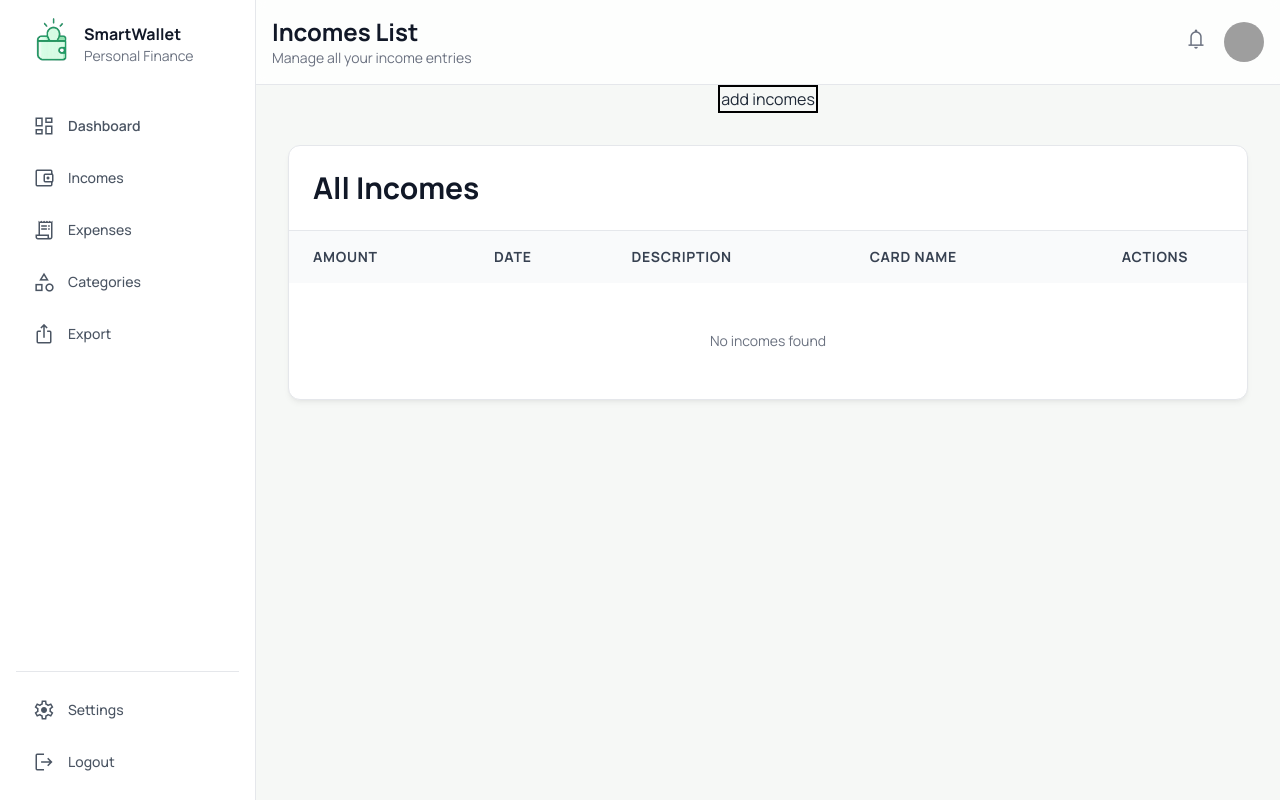
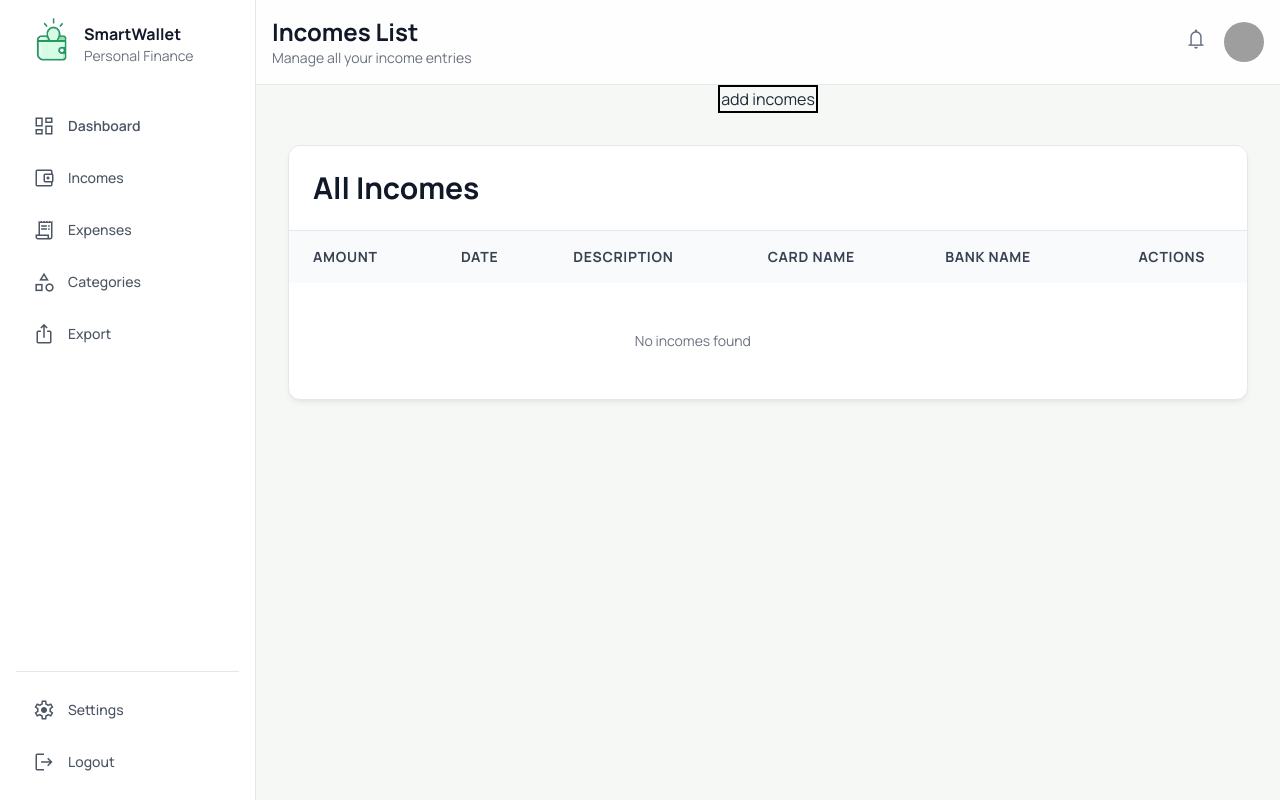
Before and after one commit to jerymy-k/Smart-Wallet-V2, a PHP site: page /incomes.php in a window 1280 px wide. Run offline with PHP 8.4, Linux system fonts and the light colour scheme; the visitor is signed in with stand-in values (Sample User, id 1); data comes from the database, SQL or seed files in the repository; tables that the repository leaves empty hold one stand-in row (values such as "Sample post"); some libraries are stand-ins or nearby versions; grey boxes are pictures that could not be loaded.

Commit message:
add incomes to a specifiy card

```diff
--- a/add_card.php
+++ b/add_card.php
@@ -1,4 +1,7 @@
 <?php
+ini_set('display_errors', 1);
+ini_set('display_startup_errors', 1);
+error_reporting(E_ALL);
     require_once('config.php');
     session_start();
     if($_SERVER['REQUEST_METHOD'] == 'POST'){
@@ -6,12 +9,13 @@
             $id = $_SESSION['id'];
             $card_name = $_POST['card_name'];
             $bank_name = $_POST['bank_name'];
+            echo $bank_name;
             $initial_balance = $_POST['initial_balance'];
             $stmt = $conn->prepare("INSERT INTO cards(user_id,card_name,bank_name,initial_balance,balance) VALUES (? , ? , ? , ? , ?)");
             $stmt->bind_param("issdd", $id, $card_name, $bank_name, $initial_balance , $initial_balance );
             $stmt->execute();
             $stmt->close();
-            header("Location: cards.php");
+            // header("Location: cards.php");
         }
     }
 ?>
--- a/cards.php
+++ b/cards.php
@@ -22,7 +22,7 @@
 
             <div class="form-group">
                 <label>Banque *</label>
-                <select name="card_name" required>
+                <select name="bank_name" required>
                     <option value="">Choisir une banque</option>
                     <option value="Attijariwafa Bank">Attijariwafa Bank</option>
                     <option value="Banque Populaire">Banque Populaire</option>
--- a/incomes.php
+++ b/incomes.php
@@ -14,7 +14,7 @@ $bank_name = $conn->prepare("SELECT id ,bank_name FROM cards WHERE user_id = ?")
 $bank_name->bind_param("i", $id);
 $bank_name->execute();
 $bank_name = $bank_name->get_result();
-$incomes = $conn->prepare("SELECT i.id , i.montant ,  i.laDate ,i.descri , c.card_name FROM incomes i LEFT JOIN cards c ON i.card_id = c.id WHERE i.user_id = ?;");
+$incomes = $conn->prepare("SELECT i.id , i.montant ,  i.laDate ,i.descri , c.card_name , c.bank_name FROM incomes i LEFT JOIN cards c ON i.card_id = c.id WHERE i.user_id = ?;");
 $incomes->bind_param("i", $id);
 $incomes->execute();
 $incomes = $incomes->get_result();
@@ -173,6 +173,7 @@ $incomes = $incomes->get_result();
                                     <th class="px-6 py-4">Date</th>
                                     <th class="px-6 py-4">Description</th>
                                     <th class="px-6 py-4">card name</th>
+                                    <th class="px-6 py-4">bank name</th>
                                     <th class="px-6 py-4 text-center">Actions</th>
                                 </tr>
                             </thead>
@@ -185,6 +186,7 @@ $incomes = $incomes->get_result();
                                             <td class='px-6 py-4'>" . date("d M Y", strtotime($row['laDate'])) . "</td>
                                             <td class='px-6 py-4 max-w-xs truncate'>{$row['descri']}</td>
                                             <td class='px-6 py-4 max-w-xs truncate'>{$row['card_name']}</td>
+                                            <td class='px-6 py-4 max-w-xs truncate'>{$row['bank_name']}</td>
                                             <td class='px-6 py-4 text-center'>
                                                 <div class='flex justify-center gap-3'>
                                                     <a href='form_incomes_edit.php?id={$row['id']}' class='inline-flex items-center gap-1 px-4 py-2 bg-orange-500 hover:bg-orange-600 text-white text-sm font-medium rounded-lg transition'>
@@ -200,7 +202,6 @@ $incomes = $incomes->get_result();
                                 } else {
                                     echo "<tr><td colspan='5' class='px-6 py-12 text-center text-gray-500 dark:text-gray-400'>No incomes found</td></tr>";
                                 }
-                                // $conn->query('hna kanktbo sql ')
                                 ?>
                             </tbody>
                         </table>
--- a/login_traitement.php
+++ b/login_traitement.php
@@ -1,4 +1,7 @@
 <?php
+ini_set('display_errors', 1);
+ini_set('display_startup_errors', 1);
+error_reporting(E_ALL);
 require "config.php";
 require "otp.php";
 session_start();
--- a/otp.php
+++ b/otp.php
@@ -75,7 +75,7 @@ function mailsender($email, $otp)
                             </p>
 
                             <p style="text-align: center; margin-top: 30px;">
-                                <a href="http://localhost/stitch_web_app_dashboard/verify_otp.php?otp=' . $otp . '" target="_blank" style="display: inline-block; padding: 12px 25px; background-color: #10b981; color: #ffffff; text-decoration: none; border-radius: 6px; font-weight: bold; font-size: 16px;">
+                                <a href="http://smartwallet.local/verify_otp.php?otp=' . $otp . '" target="_blank" style="display: inline-block; padding: 12px 25px; background-color: #10b981; color: #ffffff; text-decoration: none; border-radius: 6px; font-weight: bold; font-size: 16px;">
                                     Activer Mon Compte
                                 </a>
                             </p>
--- a/traitement.php
+++ b/traitement.php
@@ -33,4 +33,4 @@ if (isset($_POST['montant_expenses'])) {
     $sql = "INSERT INTO expenses (montant , descri ) VALUES ('$montant_expenses' , '$expenses_desc')";
     $conn->query($sql);
 }
-// header("location: index.php");
+header("location: index.php");
```
